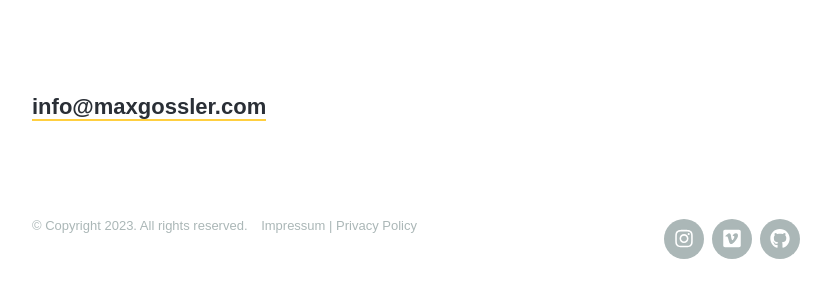
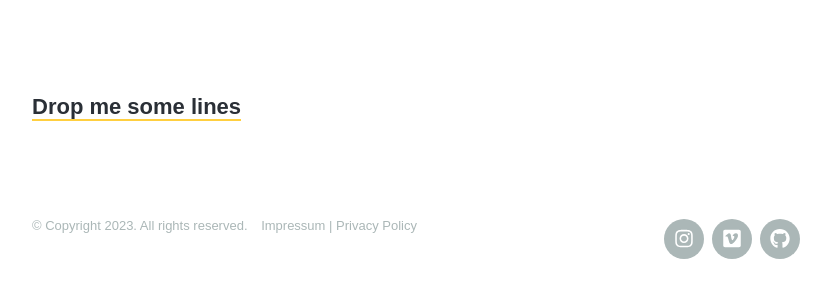
Before and after one commit to Gnailimixam/maxgossler.com, a Jekyll site: the page built from _pages/contact.md, in a window 1280 px wide. Shown: the part 414-702 px from the top of the page, without its empty margins (224-1055 px from the left). Built offline with Jekyll 4.4.1, drawn with Linux system fonts in a browser that asks for light colours; nearby versions of some CDN libraries.

Commit message:
Update contact.md

```diff
--- a/_pages/contact.md
+++ b/_pages/contact.md
@@ -12,4 +12,4 @@ Industrial Design<br/>
 <br/>
 <br/>
 
-<a onClick="javascript:window.open('mailto:info@maxgossler.com', 'Mail');event.preventDefault()" href="/contact" target="_top">info@maxgossler.com</a>
+<a onClick="javascript:window.open('mailto:maximilian.gossler@gmail.com', 'Mail');event.preventDefault()" href="/contact" target="_top">Drop me some lines</a>
```
